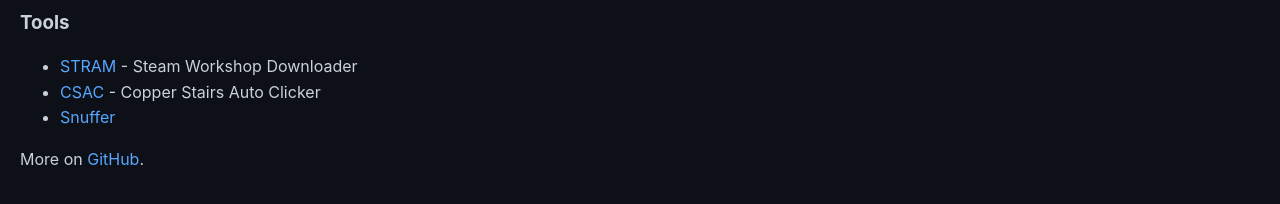
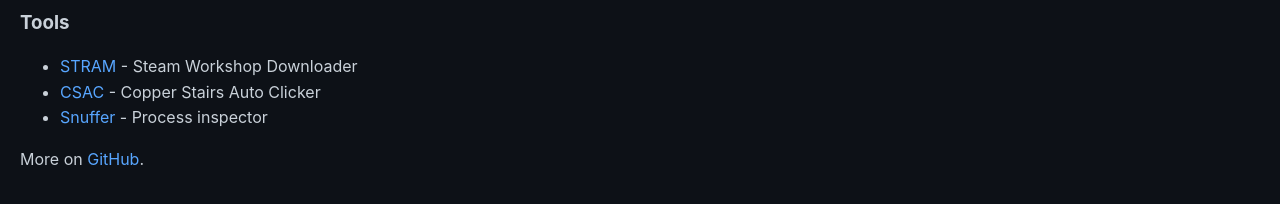
Before and after one commit to MARIUCHINAS/MARIUCHINAS.github.io, a Jekyll site: the page built from index.md, in a window 1280 px wide. Shown: the part 347-551 px from the top of the page. Built offline with Jekyll 4.4.1, drawn with Linux system fonts in a browser that asks for light colours; our own code applies the rules of GitHub Pages for plain Markdown files.

Commit message:
Enhance Snuffer tool entry with description
Added description for Snuffer tool in the index.

```diff
--- a/index.md
+++ b/index.md
@@ -15,6 +15,6 @@
 ### Tools
 - [STRAM](https://github.com/MARIUCHINAS/STRAM) - Steam Workshop Downloader
 - [CSAC](https://github.com/MARIUCHINAS/CSAC) - Copper Stairs Auto Clicker
-- [Snuffer](https://github.com/MARIUCHINAS/Snuffer)
+- [Snuffer](https://github.com/MARIUCHINAS/Snuffer) - Process inspector
 
 More on [GitHub](https://github.com/MARIUCHINAS).
```
